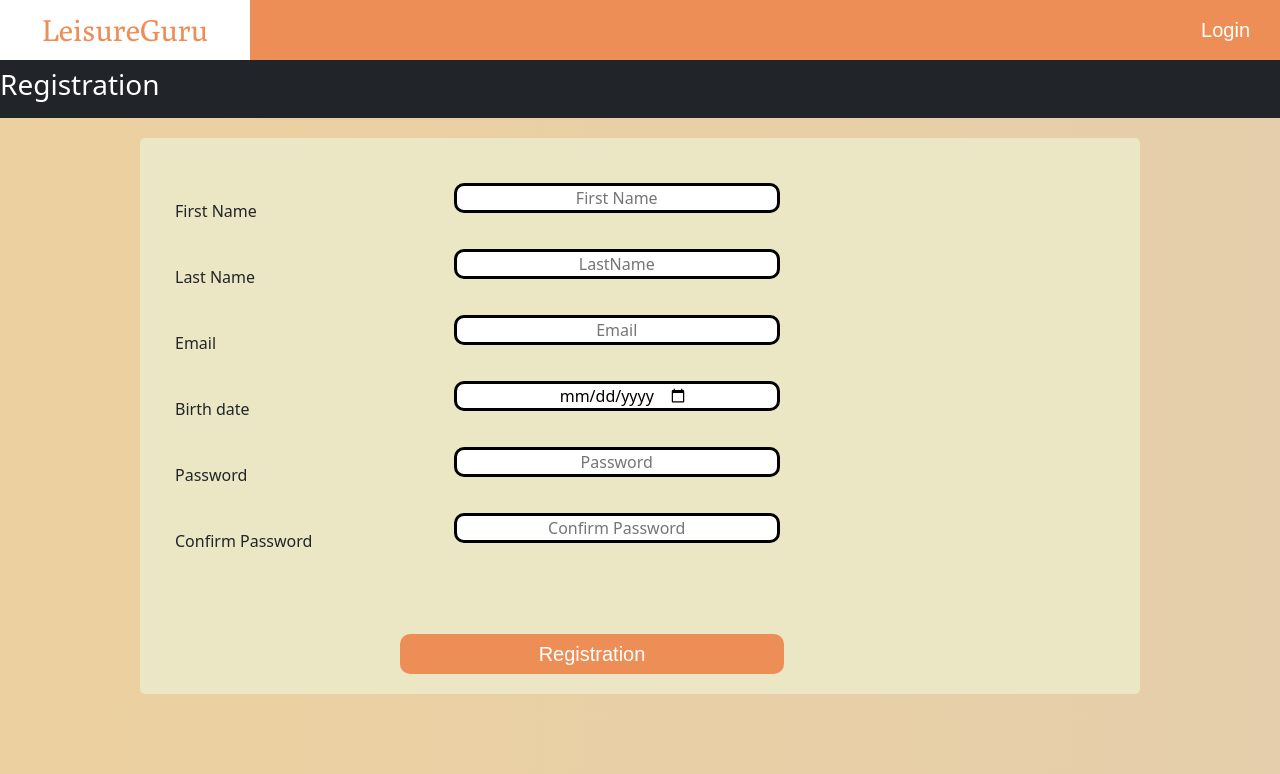
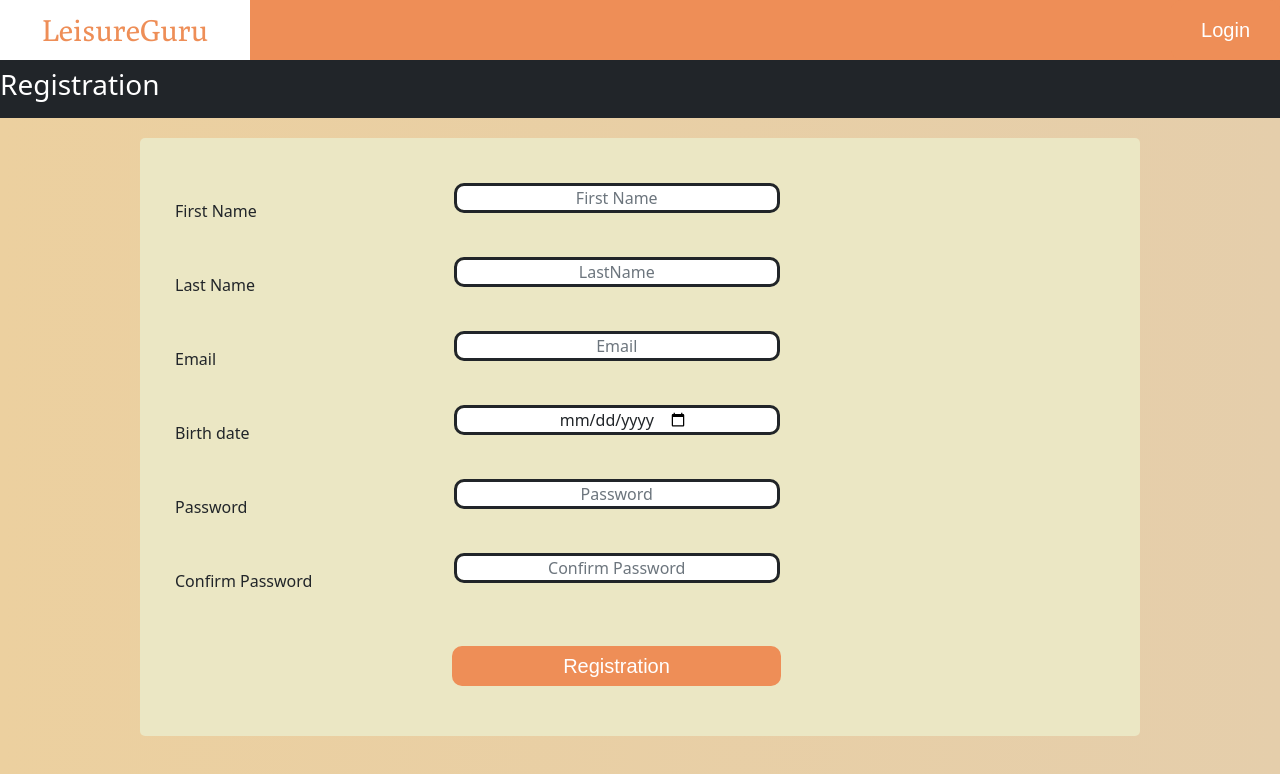
Before and after one commit to khrystynadol/LeisureGuruFE, a React (Create React App) app: page /registration in a window 1280 px wide. Shown: the top 774 px of the page. Built offline with nearby package versions, Linux system fonts and the light colour scheme.

Commit message:
messages setted

```diff
--- a/src/components/Login.js
+++ b/src/components/Login.js
@@ -3,6 +3,7 @@ import Header from "./Header";
 import { useNavigate } from "react-router-dom";
 import LoadingSpinner from "./LoadingSpinner";
 import 'whatwg-fetch';
+import { Alert, Form, FormFeedback, FormGroup, Input, Label } from "reactstrap";
 
 export const Login = function() {
   const[password, setPassword] = useState('')
@@ -12,10 +13,9 @@ export const Login = function() {
   const[errorEmail, setErrorEmail] = useState('Field can`t be empty')
   const[errorPassword, setErrorPassword] = useState('Field can`t be empty')
   const[formValid, setFormValid] = useState(false)
-  const [loginErrorMessage, setLoginErrorMessage] = useState();
   const [isLoading, setIsLoading] = useState(false);
   const fieldEmail = useRef();
-  const[serverEror, setServerError] = useState('');
+  const[serverError, setServerError] = useState('');
 
   const navigate = useNavigate();
 
@@ -65,19 +65,6 @@ export const Login = function() {
     //Prevent page reload
     event.preventDefault();
 
-    // var { email, pass } = document.forms[0];
-    // // Find user login info
-    // const userData = database.find((user) => user.email === email.value);
-    // // Compare user info
-    // if (userData) {
-    //   if (userData.password !== pass.value) {
-    //     setLoginErrorMessage("Invalid password");
-    //   } else {
-    //     navigate("/homepage");
-    //   }
-    // } else {
-    //   setLoginErrorMessage("Email not found");
-    // }
 
     setIsLoading(true);
     fetch('http://127.0.0.1:5000/login', {
@@ -103,7 +90,7 @@ export const Login = function() {
       }
     })
     .then(jsonResponse => {
-      if (jsonResponse.status) {
+      if (jsonResponse.code >=300) {
         throw new Error(jsonResponse.message)
       } else {
         localStorage.setItem("id", jsonResponse.id)
@@ -120,27 +107,30 @@ export const Login = function() {
 
   const renderForm = (
     <div className="form">
-        <div className="form-body">
-      <form onSubmit={handleSubmit}>
-        <div className="form__element">
-          <label className="form__label">Email</label>
+        <Form className="form-body" onSubmit={handleSubmit}>
+      {/* <form onSubmit={handleSubmit}> */}
+        <FormGroup className="form__element">
+          <Label className="form__label">Email</Label>
 
-          <input onChange={e => emailHandler(e)}  onBlur={e=>emailHandler(e)} type="text" className="form__input" placeholder = "Email" name="email" required ref={fieldEmail}/>
+          <Input invalid= {dirtyEmail && errorEmail} onChange={e => emailHandler(e)}  onBlur={e=>emailHandler(e)} type="text" className="form__input" placeholder = "Email" name="email" required ref={fieldEmail}/>
+          <FormFeedback invalid style={{width: '30%'}}>{errorEmail}</FormFeedback>
 
-          {(dirtyEmail && errorEmail) && <div style = {{color: 'red'}}>{errorEmail}</div>}
-        </div>
-        <div className="form__element">
-          <label className="form__label">Password </label>
-          <input onChange={e=>passwordHandler(e)} onBlur={e=>passwordHandler(e)} type="password" className="form__input" placeholder = "Password" name="pass" required />
-          {(dirtyPassword && errorPassword) && <div style = {{color: 'red'}}>{errorPassword}</div>}
-        </div >
+        </FormGroup>
+        <FormGroup className="form__element">
+          <Label className="form__label">Password </Label>
+          <Input invalid={dirtyPassword && errorPassword} onChange={e=>passwordHandler(e)} onBlur={e=>passwordHandler(e)} type="password" className="form__input" placeholder = "Password" name="pass" required />
+          <FormFeedback invalid style={{width: '30%'}}>{errorPassword}</FormFeedback>
+
+        </FormGroup >
         <div className = "submitDiv">
           <button disabled = {!formValid || isLoading} className = "submitButton" type="submit">Login</button>
-          {(serverEror) && <div style = {{color: 'red'}}>{serverEror}</div>}
         </div>
+        <div style={{width:"35%", "margin-left":"30%"}}>
+             {serverError == '' ? null : <Alert color="danger" style={{width: "100%"}} >{serverError}</Alert>}
+           </div>
 
-      </form>
-      </div>
+      {/* </form> */}
+      </Form>
     </div>
   );
 
--- a/src/components/Profile.js
+++ b/src/components/Profile.js
@@ -17,7 +17,7 @@ export const Profile = function () {
   //  const id = 0;
     function LogOut(){
 
-        fetch(`http://127.0.0.1:5000/profile/${id}`,  {
+        fetch(`http://127.0.0.1:5000/profile/logout/${id}`,  {
             method: 'GET',
             headers : auth,
             mode:'cors'
--- a/src/components/Registration.js
+++ b/src/components/Registration.js
@@ -4,6 +4,8 @@ import React, {useState,setState, useEffect, useRef} from 'react';
 import { useNavigate } from "react-router-dom";
 import 'whatwg-fetch';
 import LoadingSpinner from "./LoadingSpinner";
+import { Alert, Form, FormFeedback, FormGroup, Input, Label } from "reactstrap";
+import { faLeftLong } from "@fortawesome/free-solid-svg-icons";
 
 
 export const Registration = function(props) {
@@ -146,16 +148,23 @@ export const Registration = function(props) {
             last_name: lastName,
             email: email,
             birth_date : date,
-            password: password
+            password: password,
+            photo: "myphoto"
           }
         )
       })
       .catch(e => {
-        throw new Error('Service Unreachable')
+        throw new Error('Service unreachable')
       })
-      .then(response => response.json())
+      .then(response => {
+        if (response.headers.get('content-type') == 'application/json') {
+          return response.json()
+        } else {
+          throw new Error(response.statusText)
+        }
+      })
       .then(jsonResponse => {
-        if (jsonResponse.status) {
+        if (jsonResponse.code >=300) {
           throw new Error(jsonResponse.message)
         } else {
           localStorage.setItem("id", jsonResponse.id)
@@ -168,48 +177,52 @@ export const Registration = function(props) {
         setIsLoading(false);
         setServerError(e.message);
       });
-
-    }
+    };
 
     const registrationForm = (
         <div className="form">
-        <div className="form-body">
-            <div className="form__element">
-                <label className="form__label" htmlFor="firstName">First Name </label>
-                <input className="form__input" onChange={e=>firstNameHandler(e)}  onBlur={e=>firstNameHandler(e)} type="text" value={firstName}  name="firstName" placeholder="First Name" ref={fieldFirstName}/>
-                {(dirtyFirstName && errorFirstName) && <div style = {{color: 'red'}}>{errorFirstName}</div>}
-            </div>
-            <div className="form__element">
-                <label className="form__label" htmlFor="lastName">Last Name </label>
-                <input  onChange={e=>lastNameHandler(e)} onBlur={e=>lastNameHandler(e)} type="text"  name="lastName" value={lastName}  className="form__input" placeholder="LastName" ref={fieldLastName}/>
-                {(dirtyLastName && errorLastName) && <div style = {{color: 'red'}}>{errorLastName}</div>}
-            </div>
-            <div className="form__element">
-                <label className="form__label" htmlFor="email">Email </label>
-                <input  onChange={e=>emailHandler(e)} value = {email} onBlur={e=>emailHandler(e)} type="email" name="email" className="form__input"   placeholder="Email" ref={fieldEmail}/>
-                {(dirtyEmail && errorEmail) && <div style = {{color: 'red'}}>{errorEmail}</div>}
-            </div>
-            <div className="form__element">
-                <label className="form__label" htmlFor="date">Birth date </label>
-                <input type = 'date' onChange = {e=>setDate(e.target.value)} value = {date} className = "form__input" name = 'date' placeholder = 'Pick your birth date...' ref={fieldDate}/>
-            </div>
-            <div className="form__element">
-                <label className="form__label" htmlFor="password">Password </label>
-                <input className="form__input" onChange={e=>passwordHandler(e)} value = {password} onBlur={e=>passwordHandler(e)} type="password"  name="password"   placeholder="Password" />
-                {(dirtyPassword && errorPassword) && <div style = {{color: 'red'}}>{errorPassword}</div>}
-            </div>
-            <div className="form__element">
-                <label className="form__label" htmlFor="confirmPassword">Confirm Password </label>
-                <input className="form__input" onChange={e=>confirmPasswordHandler(e)} value = {confirmPassword} onBlur={e=>confirmPasswordHandler(e)} type="password" name="confirmPassword" placeholder="Confirm Password"/>
-                {(dirtyConfirmPassword && errorConfirmPassword) && <div style = {{color: 'red'}}>{errorConfirmPassword}</div>}
-            </div>
-        </div>
-        <div className="submitDiv">
+        <Form className="form-body">
+            <FormGroup className="form__element">
+                <Label className="form__label" htmlFor="firstName">First Name </Label>
+                <Input invalid={dirtyFirstName && errorFirstName} className="form__input" onChange={e=>firstNameHandler(e)}  onBlur={e=>firstNameHandler(e)} type="text" value={firstName}  name="firstName" placeholder="First Name" ref={fieldFirstName}/>
+                <FormFeedback invalid style={{width: '30%'}}>{errorFirstName}</FormFeedback>
+            </FormGroup>
+            <FormGroup className="form__element">
+                <Label className="form__label" htmlFor="lastName">Last Name </Label>
+                <Input invalid={dirtyLastName && errorLastName}  onChange={e=>lastNameHandler(e)} onBlur={e=>lastNameHandler(e)} type="text"  name="lastName" value={lastName}  className="form__input" placeholder="LastName" ref={fieldLastName}/>
+                <FormFeedback invalid style={{width: '30%'}}>{errorLastName}</FormFeedback>
+            </FormGroup>
+            <FormGroup className="form__element">
+                <Label className="form__label" htmlFor="email">Email </Label>
+                <Input invalid={dirtyEmail && errorEmail}  onChange={e=>emailHandler(e)} value = {email} onBlur={e=>emailHandler(e)} type="email" name="email" className="form__input"   placeholder="Email" ref={fieldEmail}/>
+                <FormFeedback invalid style={{width: '30%'}}>{errorEmail}</FormFeedback>
+            </FormGroup>
+            <FormGroup className="form__element">
+                <Label className="form__label" htmlFor="date">Birth date </Label>
+                <Input  type = 'date' onChange = {e=>setDate(e.target.value)} value = {date} className = "form__input" name = 'date' placeholder = 'Pick your birth date...' ref={fieldDate}/>
 
-            <button disabled = {!formValid || isLoading} className = "submitButton" type = 'submit' onClick={()=>handleSubmit()}>{formCaption}</button>
-            { <div style = {{color: 'red'}}>{serverError}</div>}
+            </FormGroup>
+            <FormGroup className="form__element">
+                <Label className="form__label" htmlFor="password">Password </Label>
+                <Input invalid={dirtyPassword && errorPassword} className="form__input" onChange={e=>passwordHandler(e)} value = {password} onBlur={e=>passwordHandler(e)} type="password"  name="password"   placeholder="Password" />
+                <FormFeedback invalid style={{width: '30%'}}>{errorPassword}</FormFeedback>
+            </FormGroup>
+            <FormGroup className="form__element">
+                <Label className="form__label" htmlFor="confirmPassword">Confirm Password </Label>
+                <Input invalid={dirtyConfirmPassword && errorConfirmPassword} className="form__input" onChange={e=>confirmPasswordHandler(e)} value = {confirmPassword} onBlur={e=>confirmPasswordHandler(e)} type="password" name="confirmPassword" placeholder="Confirm Password"/>
+                <FormFeedback invalid style={{width: '30%'}}>{errorConfirmPassword}</FormFeedback>
+            </FormGroup>
+            <div className="submitDiv">
 
-        </div>
+           <button disabled = {!formValid || isLoading} className = "submitButton" type = 'submit' onClick={()=>handleSubmit()}>{formCaption}</button>
+
+           </div>
+           <div style={{width:"35%", "margin-left":"30%"}}>
+             { serverError == '' ? null : <Alert color="danger" style={{width: "100%"}} >{serverError}</Alert>}
+           </div>
+
+        </Form>
+
     </div>
 
     );
@@ -224,3 +237,21 @@ export const Registration = function(props) {
     </div>
      );
 }
+
+
+// justify-content: center;
+//     align-content: center;
+
+// font-size: 20px;
+//     font-family: Arial, Helvetica, sans-serif;
+//     padding: 0 25px;
+//     align-items: center;
+//     background: #ee8e57;
+//     color: #fff;
+//     transition: all 0.3s ease;
+//     height: 40px;
+//     border:none;
+//     width:100%;
+//     line-height: 1em;
+
+//style={{"text-align": "center", "font-size": "20px", "padding": "0 25px", "width":"100%","height": "40px"}}
--- a/src/components/style.css
+++ b/src/components/style.css
@@ -73,8 +73,8 @@ body{
     height: 40px;
     border-color: rgb(80, 47, 1);
     line-height: 3em;
-    width:40%;
-    margin-left:25%;
+    width:35%;
+    margin-left:30%;
 }
 
 .submitButton{
```
